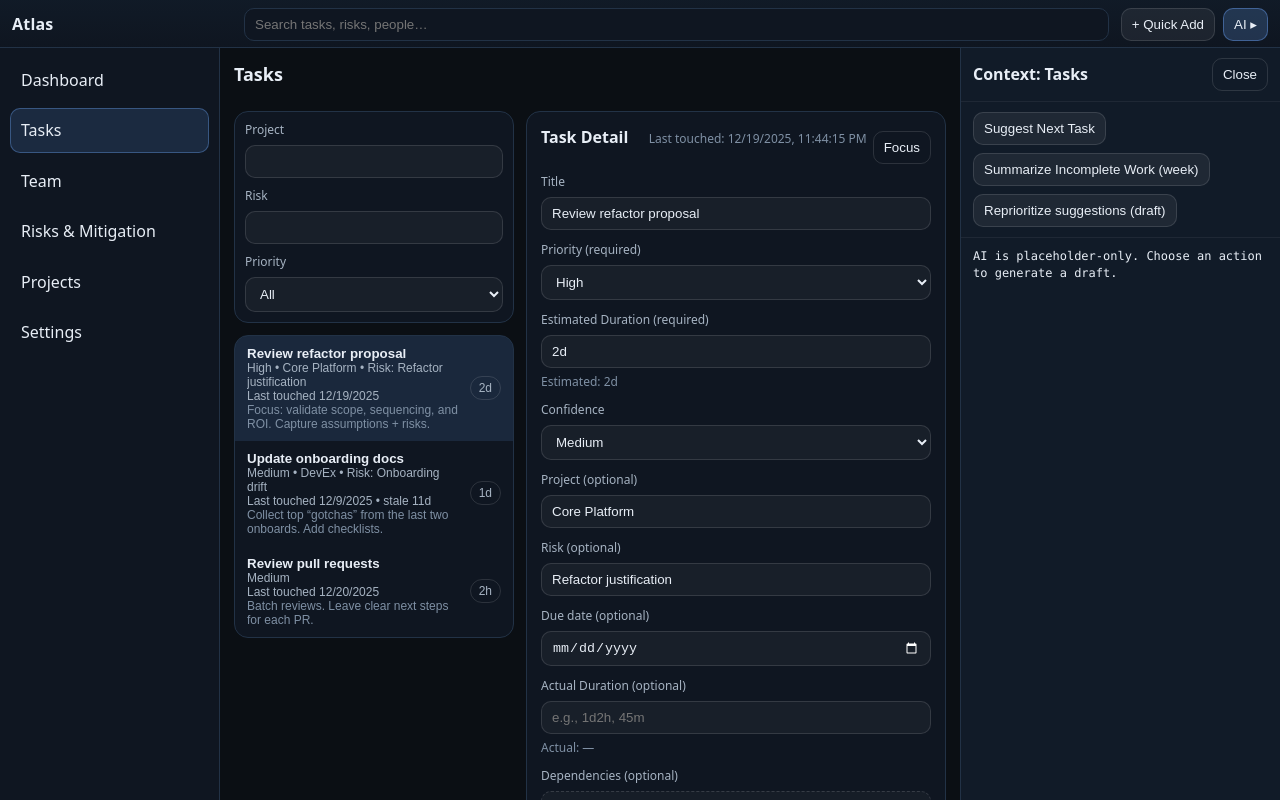
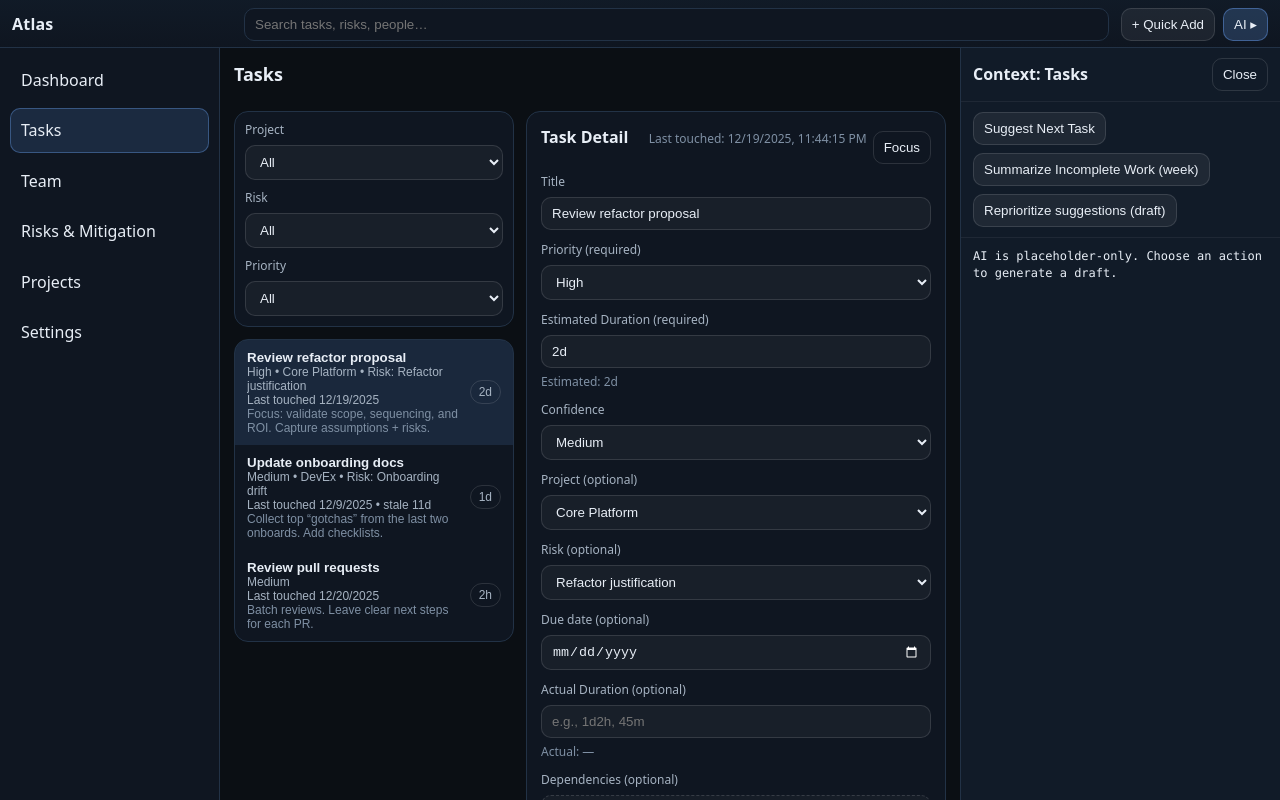
Before and after one commit to smithhe/Atlas, a React (Vite) app in the folder src/webui/: page /#/tasks in a window 1280 px wide. Shown: the top 800 px of the page. Built offline with nearby package versions, Linux system fonts and the light colour scheme.

Commit message:
Updated projects and risks to be selected not free form text

```diff
--- a/src/webui/src/views/TasksView.tsx
+++ b/src/webui/src/views/TasksView.tsx
@@ -16,11 +16,14 @@ export function TasksView() {
   const dispatch = useAppDispatch()
   const navigate = useNavigate()
   const { taskId } = useParams<{ taskId?: string }>()
-  const { tasks, settings, selectedTaskId } = useAppState()
+  const { tasks, settings, selectedTaskId, projects, risks } = useAppState()
   const selected = useSelectedTask()
 
-  const [projectFilter, setProjectFilter] = useState('')
-  const [riskFilter, setRiskFilter] = useState('')
+  const projectOptions = useMemo(() => projects.map((p) => p.name).sort((a, b) => a.localeCompare(b)), [projects])
+  const riskOptions = useMemo(() => risks.map((r) => r.title).sort((a, b) => a.localeCompare(b)), [risks])
+
+  const [projectFilter, setProjectFilter] = useState<'All' | string>('All')
+  const [riskFilter, setRiskFilter] = useState<'All' | string>('All')
   const [priorityFilter, setPriorityFilter] = useState<Priority | 'All'>('All')
 
   useEffect(() => {
@@ -34,10 +37,8 @@ export function TasksView() {
   const filtered = useMemo(() => {
     return tasks.filter((t) => {
       if (priorityFilter !== 'All' && t.priority !== priorityFilter) return false
-      if (projectFilter.trim() && !(t.project ?? '').toLowerCase().includes(projectFilter.trim().toLowerCase()))
-        return false
-      if (riskFilter.trim() && !(t.risk ?? '').toLowerCase().includes(riskFilter.trim().toLowerCase()))
-        return false
+      if (projectFilter !== 'All' && (t.project ?? '') !== projectFilter) return false
+      if (riskFilter !== 'All' && (t.risk ?? '') !== riskFilter) return false
       return true
     })
   }, [priorityFilter, projectFilter, riskFilter, tasks])
@@ -71,11 +72,35 @@ export function TasksView() {
               <div className="fieldGrid">
                 <label className="field">
                   <div className="fieldLabel">Project</div>
-                  <input className="input" value={projectFilter} onChange={(e) => setProjectFilter(e.target.value)} />
+                  <select
+                    className="select"
+                    value={projectFilter}
+                    onChange={(e) => setProjectFilter(e.target.value)}
+                  >
+                    <option value="All">All</option>
+                    <option value="">(None)</option>
+                    {projectOptions.map((p) => (
+                      <option key={p} value={p}>
+                        {p}
+                      </option>
+                    ))}
+                  </select>
                 </label>
                 <label className="field">
                   <div className="fieldLabel">Risk</div>
-                  <input className="input" value={riskFilter} onChange={(e) => setRiskFilter(e.target.value)} />
+                  <select
+                    className="select"
+                    value={riskFilter}
+                    onChange={(e) => setRiskFilter(e.target.value)}
+                  >
+                    <option value="All">All</option>
+                    <option value="">(None)</option>
+                    {riskOptions.map((r) => (
+                      <option key={r} value={r}>
+                        {r}
+                      </option>
+                    ))}
+                  </select>
                 </label>
                 <label className="field">
                   <div className="fieldLabel">Priority</div>
@@ -143,6 +168,8 @@ export function TasksView() {
               isFocusMode={isFocusMode}
               onEnterFocus={() => navigate(`/tasks/${selected.id}`)}
               onExitFocus={() => navigate('/tasks')}
+              projectOptions={projectOptions}
+              riskOptions={riskOptions}
             />
           )}
         </section>
@@ -157,12 +184,16 @@ function TaskDetail({
   isFocusMode,
   onEnterFocus,
   onExitFocus,
+  projectOptions,
+  riskOptions,
 }: {
   task: Task
   staleDays: number
   isFocusMode: boolean
   onEnterFocus: () => void
   onExitFocus: () => void
+  projectOptions: string[]
+  riskOptions: string[]
 }) {
   const dispatch = useAppDispatch()
   const stale = daysSince(task.lastTouchedIso) >= staleDays
@@ -243,12 +274,34 @@ function TaskDetail({
 
         <label className="field">
           <div className="fieldLabel">Project (optional)</div>
-          <input className="input" value={task.project ?? ''} onChange={(e) => update({ project: e.target.value })} />
+          <select
+            className="select"
+            value={task.project ?? ''}
+            onChange={(e) => update({ project: e.target.value || undefined })}
+          >
+            <option value="">(None)</option>
+            {projectOptions.map((p) => (
+              <option key={p} value={p}>
+                {p}
+              </option>
+            ))}
+          </select>
         </label>
 
         <label className="field">
           <div className="fieldLabel">Risk (optional)</div>
-          <input className="input" value={task.risk ?? ''} onChange={(e) => update({ risk: e.target.value })} />
+          <select
+            className="select"
+            value={task.risk ?? ''}
+            onChange={(e) => update({ risk: e.target.value || undefined })}
+          >
+            <option value="">(None)</option>
+            {riskOptions.map((r) => (
+              <option key={r} value={r}>
+                {r}
+              </option>
+            ))}
+          </select>
         </label>
 
         <label className="field">
```
